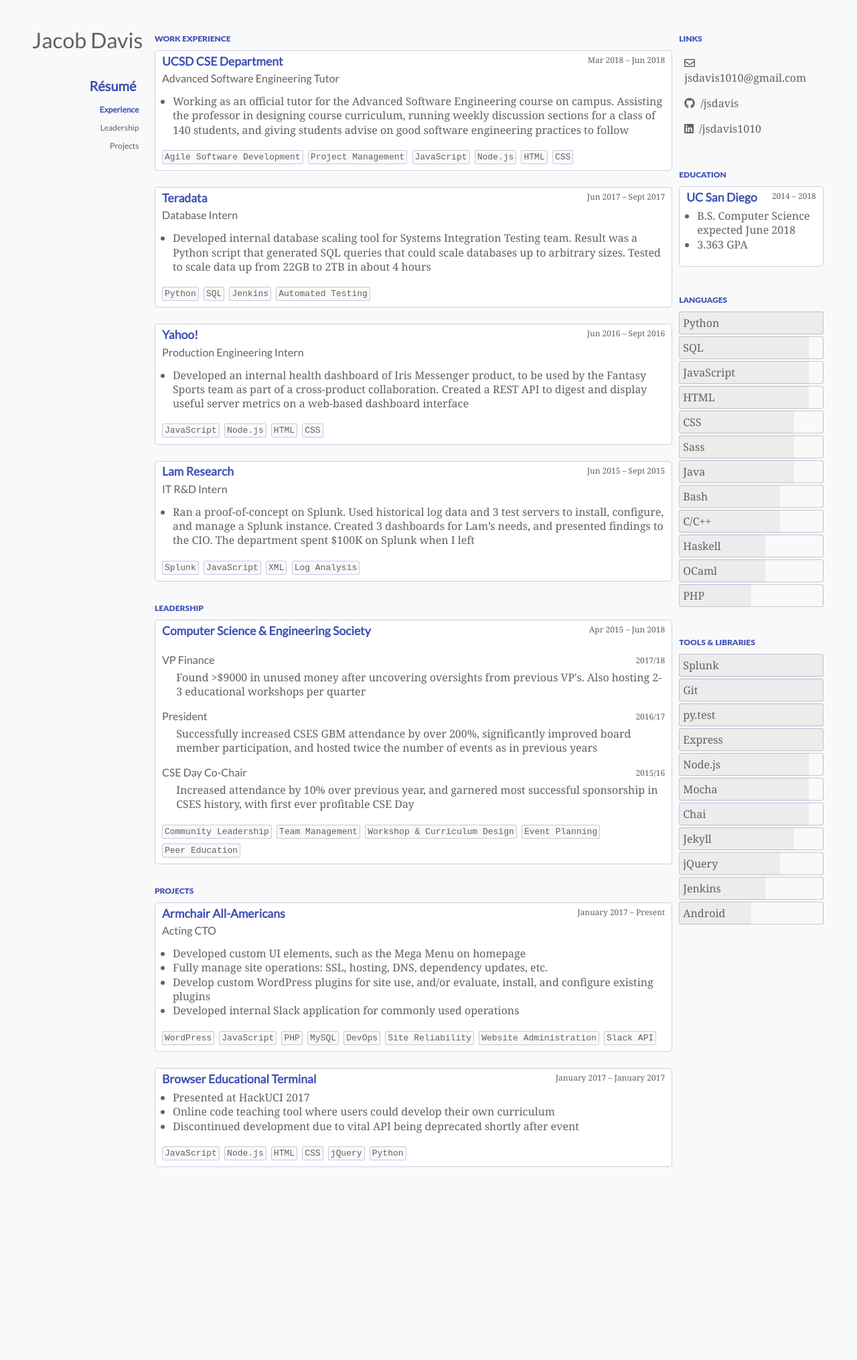
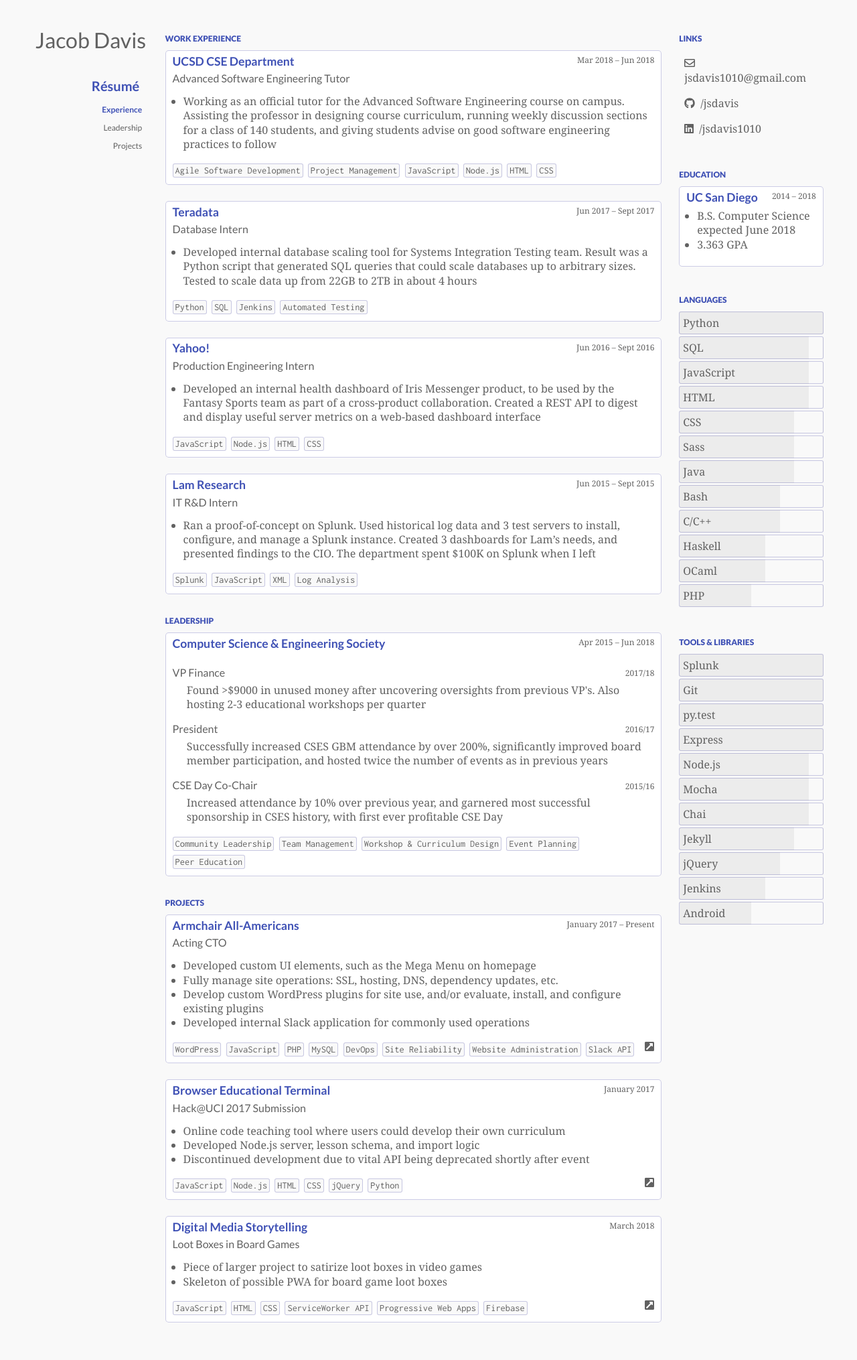
Before and after one commit to jsdavis/jsdavis.github.io, a Jekyll site: the page built from index.md, in a window 1280 px wide. Shown: the whole page at 67% size. Built offline with Jekyll 4.4.1, drawn with Linux system fonts in a browser that asks for light colours; nearby versions of some CDN libraries; before the commit the page ends 1750 px from its top, so only the background shows below that.

Commit message:
Finished projects section

```diff
--- a/_data/projects.yml
+++ b/_data/projects.yml
@@ -1,5 +1,5 @@
 - name: "Armchair All-Americans"
-  position: "Acting CTO"
+  subtitle: "Acting CTO"
   link: "https://armchairallamericans.com"
   start: "January 2017"
   end: "Present"
@@ -18,12 +18,12 @@
     - "Website Administration"
     - "Slack API"
 - name: "Browser Educational Terminal"
+  subtitle: "Hack@UCI 2017 Submission"
   link: "https://github.com/jsdavis/hackuci"
-  start: "January 2017"
-  end: "January 2017"
+  time: "January 2017"
   tasks:
-    - "Presented at HackUCI 2017"
     - "Online code teaching tool where users could develop their own curriculum"
+    - "Developed Node.js server, lesson schema, and import logic"
     - "Discontinued development due to vital API being deprecated shortly after event"
   skills:
     - "JavaScript"
@@ -32,3 +32,17 @@
     - "CSS"
     - "jQuery"
     - "Python"
+- name: "Digital Media Storytelling"
+  subtitle: "Loot Boxes in Board Games"
+  link: "https://github.com/jsdavis/cat125-dmsp"
+  time: "March 2018"
+  tasks:
+    - "Piece of larger project to satirize loot boxes in video games"
+    - "Skeleton of possible PWA for board game loot boxes"
+  skills:
+    - "JavaScript"
+    - "HTML"
+    - "CSS"
+    - "ServiceWorker API"
+    - "Progressive Web Apps"
+    - "Firebase"
--- a/_layouts/resume.html
+++ b/_layouts/resume.html
@@ -27,7 +27,7 @@
     <section id='experience'>
       <h2>WORK EXPERIENCE</h2>
       {% for job in site.data.experience %}
-      <article>
+      <article class='card'>
         <h3>{{ job.company }}</h3>
         <time>{{ job.start }} – {{ job.end }}</time>
         <h4>{{ job.role }}</h4>
@@ -48,7 +48,7 @@
     <section id='leadership'>
       <h2>LEADERSHIP</h2>
       {% for org in site.data.leadership %}
-      <article>
+      <article class='card'>
         <h3>{{ org.org }}</h3>
         <time>{{ org.start }} – {{ org.end }}</time>
         <div style="clear: both;"></div>
@@ -70,11 +70,15 @@
     <section id='projects'>
     	<h2>PROJECTS</h2>
     	{% for project in site.data.projects %}
-    	<article>
+    	<a href='{{ project.link }}' class='card'>
 	    		<h3>{{ project.name }}</h3>
+	    		{% if project.start != null %}
 	    			<time>{{ project.start }} – {{ project.end }}</time>
-    		{% if project.position != null %}
-    		<h4>{{ project.position }}</h4>
+	    		{% elsif project.time != null %}
+	    			<time>{{ project.time }}</time>
+	    		{% endif %}
+	    		{% if project.subtitle != null %}
+	    			<h4>{{ project.subtitle }}</h4>
 	    		{% endif %}
 	    		<ul>
 	    			{% for task in project.tasks %}
@@ -86,7 +90,7 @@
 	    			<code>{{ skill }}</code>
 	    			{% endfor %}
 	    		</p>
-    	</article>
+	    </a>
     	{% endfor %}
     </section>
   </main>
@@ -102,7 +106,7 @@
     <section id='education'>
       <h2>EDUCATION</h2>
       {% for edu in site.data.education %}
-      <article>
+      <article class='card'>
         <h3>{{ edu.school }}</h3>
         <time>{{ edu.start }} – {{ edu.end }}</time>
         <ul>
--- a/assets/css/main.sass
+++ b/assets/css/main.sass
@@ -1,11 +1,10 @@
 ---
 ---
-@import url(//fonts.googleapis.com/css?family=Lato)
+@import url('https://fonts.googleapis.com/css?family=Inconsolata|Lato:400,700,900')
 
 $serif: Georgia, serif
 $sans-serif: Lato, sans-serif
-$black-sans-serif: 'Lato Black', Lato, sans-serif
-$code: monospace
+$code: Inconsolata, monospace
 
 $background: #f9f9f9
 
@@ -15,6 +14,7 @@ $card-background: #fff
 $accent: #3D5AFE
 $blue: #3F51B5
 $text: #616161
+$transition: all 0.2s cubic-bezier(0.645, 0.045, 0.355, 1)
 
 html
     color: $text
@@ -25,10 +25,12 @@ html
 
 body
     padding-top: 2em
+    padding-bottom: 3em
     font: 1em $serif
     display: grid
     grid: "nav main sidebar" / 175px 1fr 220px
-    justify-content: center
+    grid-gap: 1em
+    justify-content: stretch
     background-color: $background
 
 nav
@@ -38,30 +40,31 @@ nav
         font: 1.25em $sans-serif
     .sub a
         font-size: .75em
-        transition: all 0.2s cubic-bezier(0.645, 0.045, 0.355, 1)
 
 main
     grid-area: main
+    a
+        color: $text
+    &:visited
+        color: $text
+    &:hover
+        color: $text
 
 aside
     grid-area: sidebar
 
 div.sidebar
     grid-area: nav
-    justify-self: stretch
 
 .sidebar
-    justify-self: center
     display: flex
+    align-items: center
     flex-direction: column
     a
         color: $text
         display: block
         padding: 0.5em
-        transition: all 0.2s cubic-bezier(0.645, 0.045, 0.355, 1)
         svg
-            margin-top: auto
-            margin-bottom: auto
             margin-right: 0.5em
         &.active
             font-weight: bold
@@ -75,14 +78,26 @@ div.sidebar
             border-radius: 3px
             color: $blue
 
-article
+.card
+    display: flex
+    align-items: center
     border: 1px solid $card-border
     background-color: $card-background
     border-radius: 5px
     padding: 5px 10px
+    display: block
 
     &:not(:last-child)
         margin-bottom: 1.5em
+    svg
+        vertical-align: center
+        float: right
+        transition: $transition
+
+a.card:hover
+    border: 1px solid $accent
+    svg
+        color: $accent
 
 section
     width: 98%
@@ -94,6 +109,7 @@ section
 
 a
     text-decoration: none
+    transition: $transition
 
 ul
     clear: both
@@ -117,7 +133,8 @@ h1
 
 h2
     color: $blue
-    font: 0.75em $black-sans-serif
+    font: 0.75em $sans-serif
+    font-weight: 900
 
 p
     margin: 0
@@ -148,16 +165,6 @@ h5
     font-size: 1em
     font-weight: normal
 
-hr
-    height: 0.1em
-    border: 0
-    background-color: $blue
-    margin-top: 1.5em
-    margin-bottom: -5px
-
-table
-    width: 100%
-
 #header
     font-family: $sans-serif
 
@@ -177,7 +184,7 @@ time
     display: inline
 
 code
-    font-family: $code
+    font: 0.9em $code
     display: inline-block
     border: 1px solid $card-border
     background: $background
@@ -218,11 +225,13 @@ code
 @media screen and (max-width: 700px)
     body
         grid: [row1-start] "nav" [row1-end] [row2-start] "main" [row2-end] [row3-start] "sidebar" [row3-end] / 1fr
+        grid-gap: 0
 
     #education
         order: -2
     #links
         order: -1
+        margin-top: 2em
 
 
     h3, time
@@ -231,8 +240,7 @@ code
     dt time
         float: right
 
-    article
-        display: flex
+    .card
         flex-direction: column
         h3
             order: -3
--- a/assets/js/main.js
+++ b/assets/js/main.js
@@ -47,6 +47,13 @@ window.addEventListener('scroll', () => {
         return
     }
 
-    for (let l of NavLinks)
+    NavLinks.forEach(l => {
         if (l.shouldBeActive()) l.activate();
+    });
 });
+
+// Add link icon to linked cards
+const links = Array.from(document.querySelectorAll('a.card p'));
+links.forEach(l => {
+    l.innerHTML += '<i class="fas fa-external-link-square-alt"></i>';
+});
```
Lines whose indentation alone changed are shown as unchanged.
